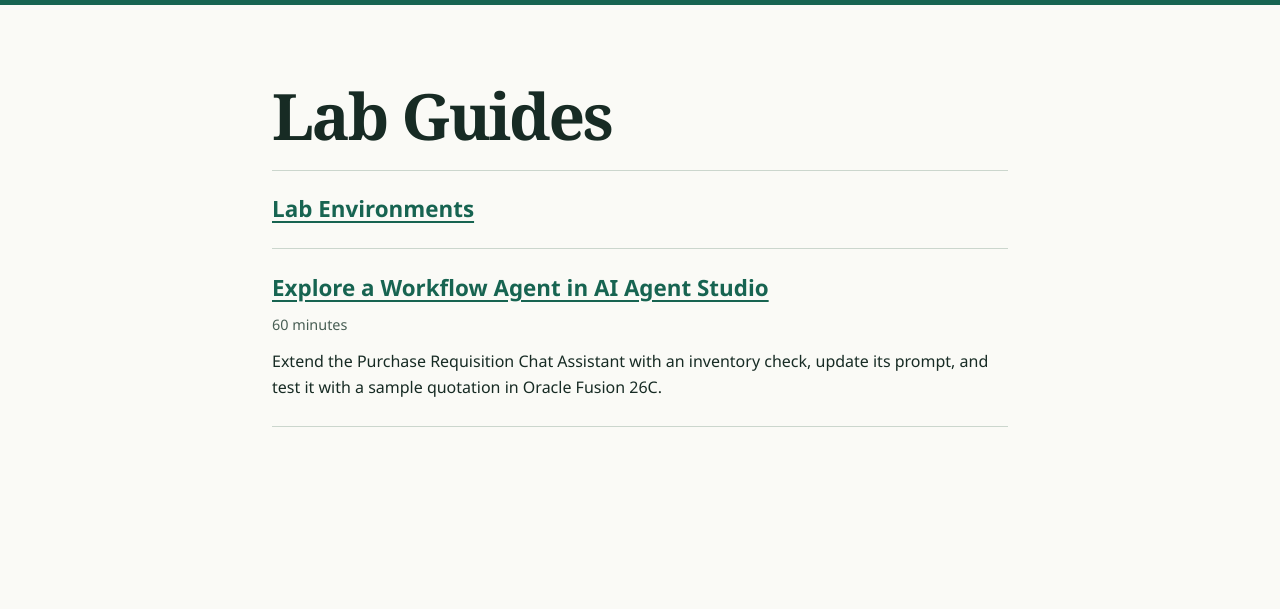
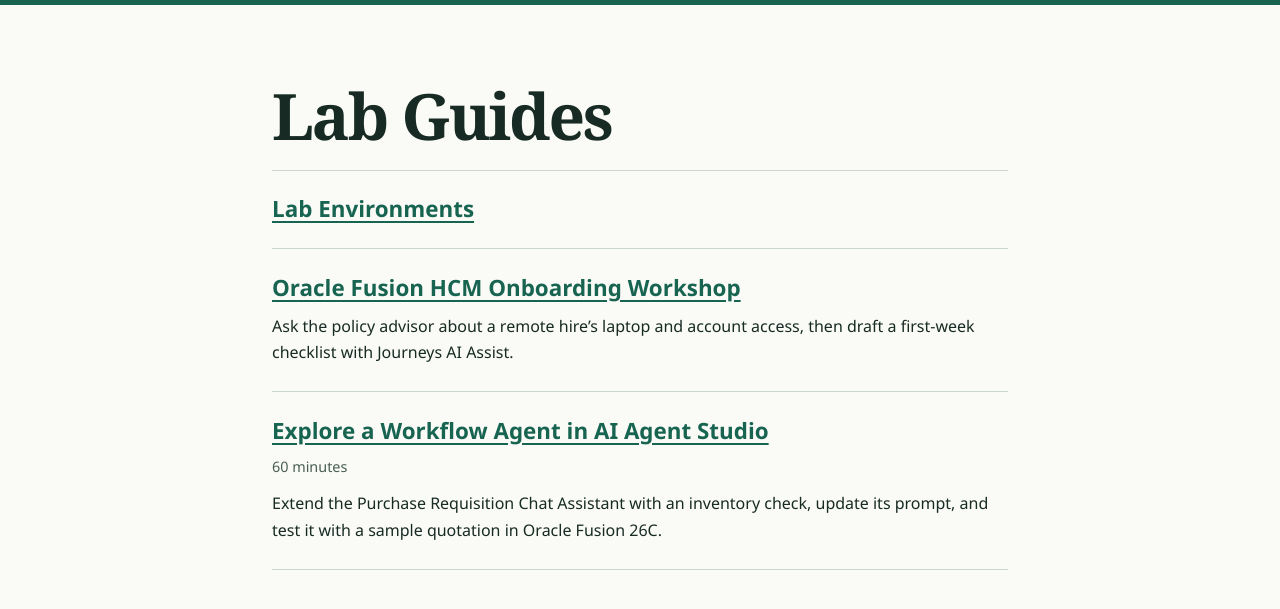
Before and after one commit to chrisbeadmancb-a11y/lab-guides, a Jekyll site: the page built from docs/index.html, in a window 1280 px wide. Shown: the top 609 px of the page. Built offline with Jekyll 4.4.1, drawn with Linux system fonts in a browser that asks for light colours.

Commit message:
Add files via upload

```diff
--- /dev/null
+++ b/docs/_labs/hcm-onboarding-workshop.md
@@ -0,0 +1,9 @@
+---
+layout: livelabs-guide
+title: Oracle Fusion HCM Onboarding Workshop
+summary: Ask the policy advisor about a remote hire’s laptop and account access, then draft a first-week checklist with Journeys AI Assist.
+order: 5
+permalink: /workshops/hcm-onboarding-workshop/
+text_source: overview.md
+external_image_source: https://sharonewest.github.io/hcm-onboarding-workshop/
+---
--- a/docs/_layouts/livelabs-guide.html
+++ b/docs/_layouts/livelabs-guide.html
@@ -5,7 +5,7 @@
     <meta charset="utf-8">
     <meta http-equiv="X-UA-Compatible" content="IE=edge">
     <meta name="viewport" content="width=device-width, initial-scale=1">
-    <meta http-equiv="Content-Security-Policy" content="default-src 'self'; script-src 'self'; style-src 'self' 'unsafe-inline'; img-src 'self' data:; frame-src https://www.youtube.com https://www.youtube-nocookie.com; object-src 'none'; base-uri 'self'; form-action 'none'">
+    <meta http-equiv="Content-Security-Policy" content="default-src 'self'; script-src 'self'; style-src 'self' 'unsafe-inline'; img-src 'self' data:{% if page.external_image_source %} {{ page.external_image_source | escape }}{% endif %}; frame-src https://www.youtube.com https://www.youtube-nocookie.com; object-src 'none'; base-uri 'self'; form-action 'none'">
     <meta name="description" content="{{ page.title | escape }}">
     <title>{{ page.title | escape }} | Oracle LiveLabs</title>
 
```
Also changed, not shown: docs/workshops/hcm-onboarding-workshop/journeys-ai-assist.md (added, +40 -0 lines), docs/workshops/hcm-onboarding-workshop/onboarding-policy.md (added, +23 -0 lines), docs/workshops/hcm-onboarding-workshop/overview.md (added, +12 -0 lines), docs/workshops/hcm-onboarding-workshop/policy-advisor.md (added, +34 -0 lines), docs/workshops/hcm-onboarding-workshop/manifest.json (added).
